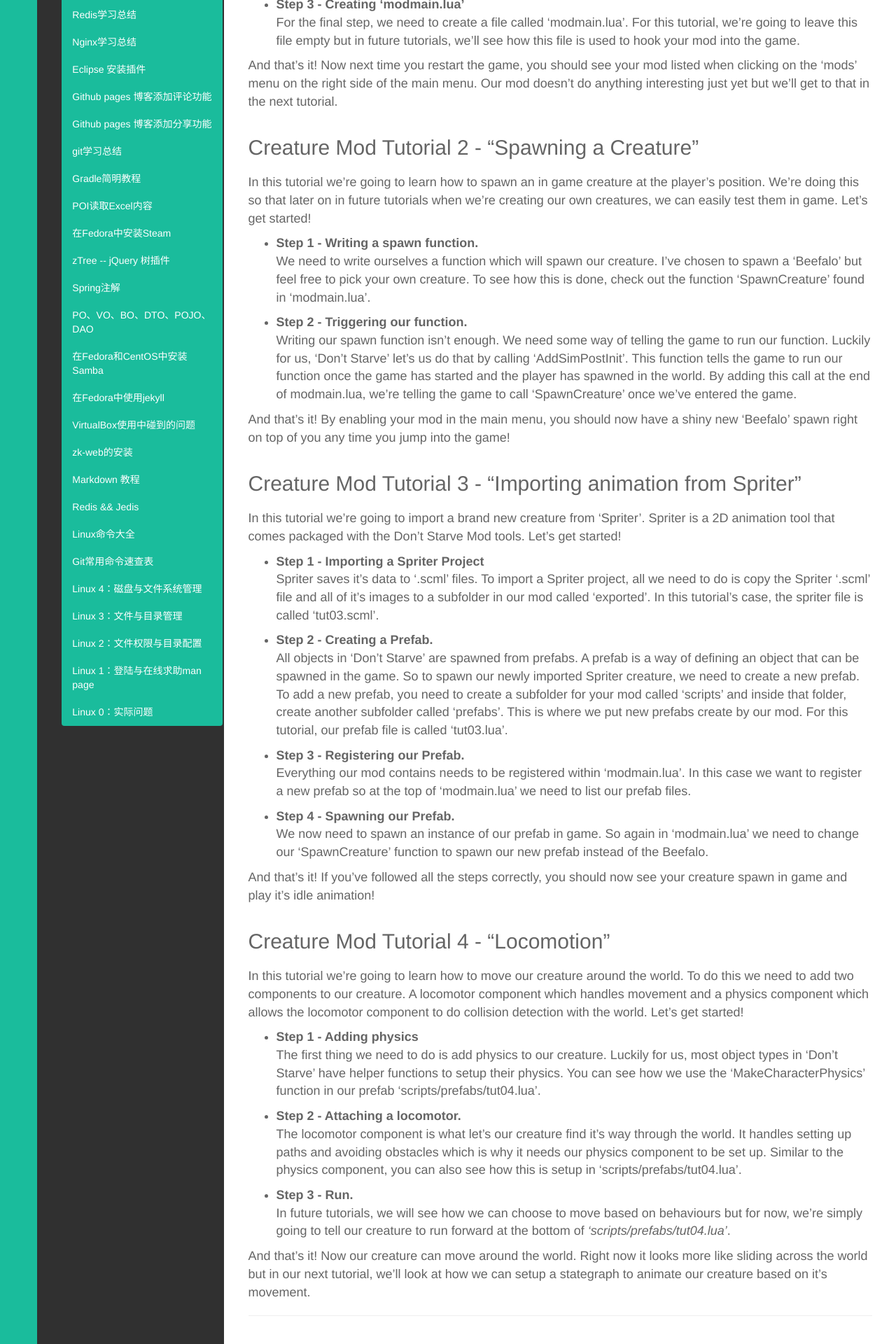
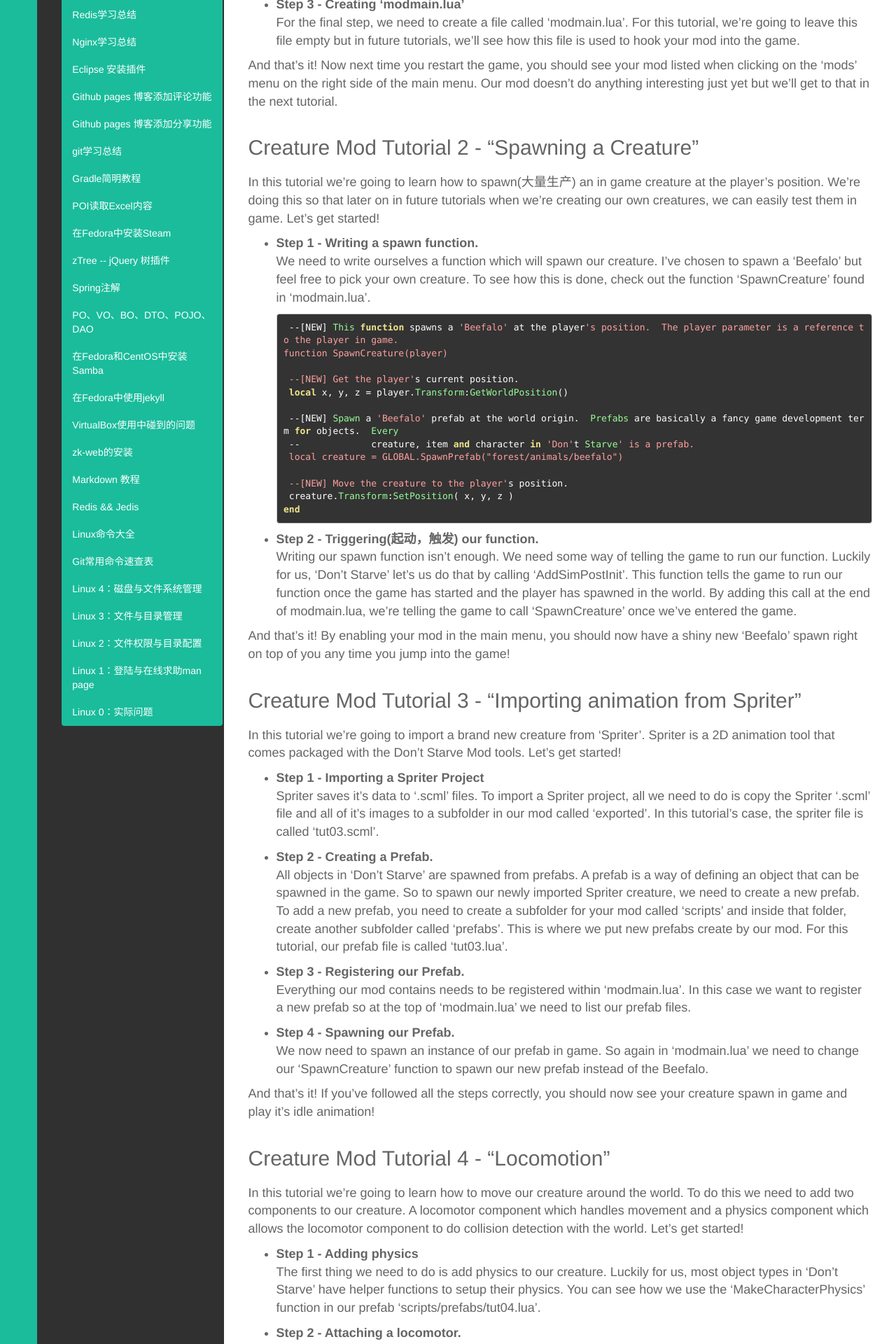
Before and after one commit to demon7452/demon7452.github.io, a Jekyll site: the page built from _posts/技术/2016-11/2016-11-24-DST Mod Tutorial.md, in a window 1280 px wide. Shown: the part 585-2505 px from the top of the page at 70% size. Built offline with Jekyll 4.4.1, drawn with Linux system fonts in a browser that asks for light colours; comment, search, counter and statistics services are not loaded.

Commit message:
Update _posts/技术/2016-11/2016-11-24-DST Mod Tutorial.md

````diff
--- a/_posts/技术/2016-11/2016-11-24-DST Mod Tutorial.md
+++ b/_posts/技术/2016-11/2016-11-24-DST Mod Tutorial.md
@@ -25,12 +25,29 @@
 
 ## Creature Mod Tutorial 2 - "Spawning a Creature"
 
-In this tutorial we're going to learn how to spawn an in game creature at the player's position.  We're doing this so that later on in future tutorials when we're creating our own creatures, we can easily test them in game.  Let's get started!
+In this tutorial we're going to learn how to spawn(大量生产) an in game creature at the player's position.  We're doing this so that later on in future tutorials when we're creating our own creatures, we can easily test them in game.  Let's get started!
 
 -  **Step 1 - Writing a spawn function.**
 	We need to write ourselves a function which will spawn our creature.  I've chosen to spawn a 'Beefalo' but feel free to pick your own creature.  To see how this is done, check out the function 'SpawnCreature' found in 'modmain.lua'.
 
-- **Step 2 - Triggering our function.**
+    ```
+    --[NEW] This function spawns a 'Beefalo' at the player's position.  The player parameter is a reference to the player in game.
+function SpawnCreature(player)
+
+	--[NEW] Get the player's current position.
+	local x, y, z = player.Transform:GetWorldPosition()
+
+	--[NEW] Spawn a 'Beefalo' prefab at the world origin.  Prefabs are basically a fancy game development term for objects.  Every
+	--		creature, item and character in 'Don't Starve' is a prefab.
+	local creature = GLOBAL.SpawnPrefab("forest/animals/beefalo")
+
+	--[NEW] Move the creature to the player's position.
+	creature.Transform:SetPosition( x, y, z )
+end
+
+    ```
+
+- **Step 2 - Triggering(起动，触发) our function.**
 	Writing our spawn function isn't enough.  We need some way of telling the game to run our function.  Luckily for us, 'Don't Starve' let's us do that by calling 'AddSimPostInit'.  This function tells the game to run our function once the game has started and the player has spawned in the world.  By adding this call at the end of modmain.lua, we're telling the game to call 'SpawnCreature' once we've entered the game.
 
 And that's it!  By enabling your mod in the main menu, you should now have a shiny new 'Beefalo' spawn right on top of you any time you jump into the game!
````
